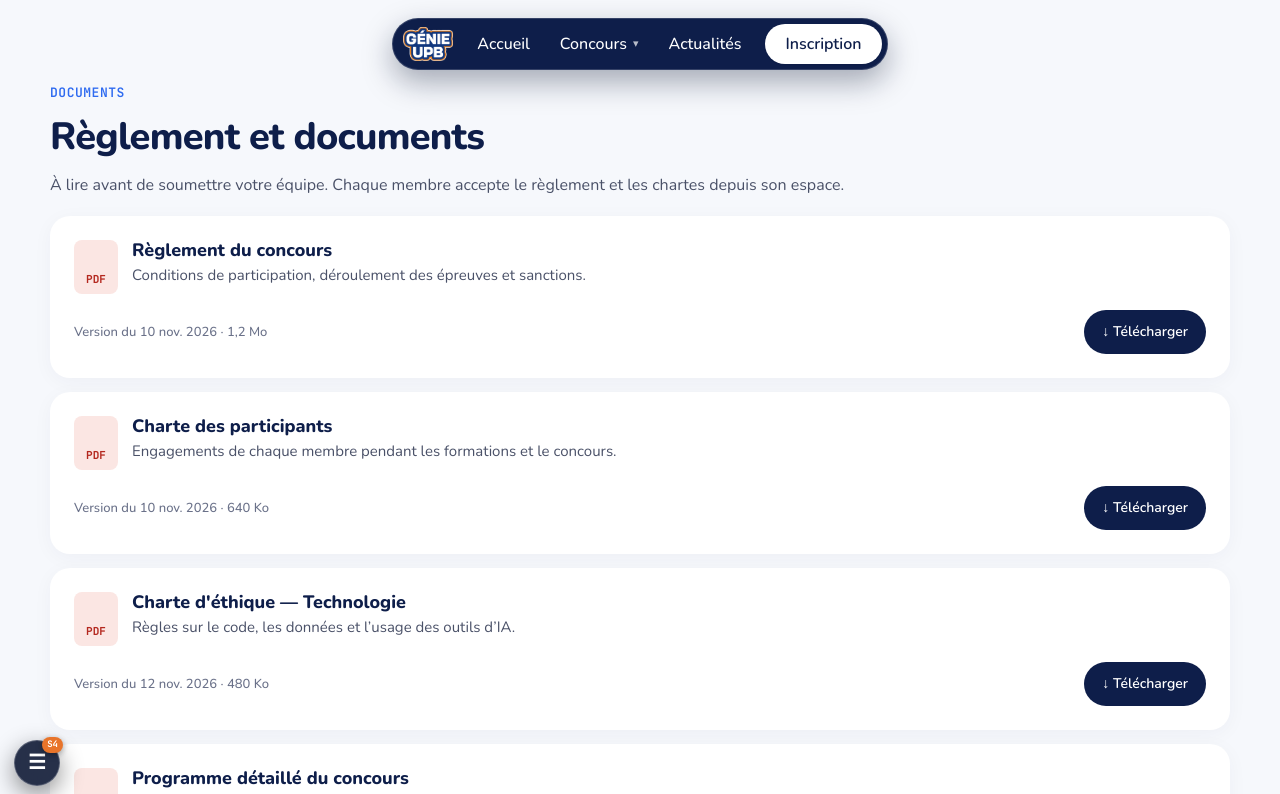
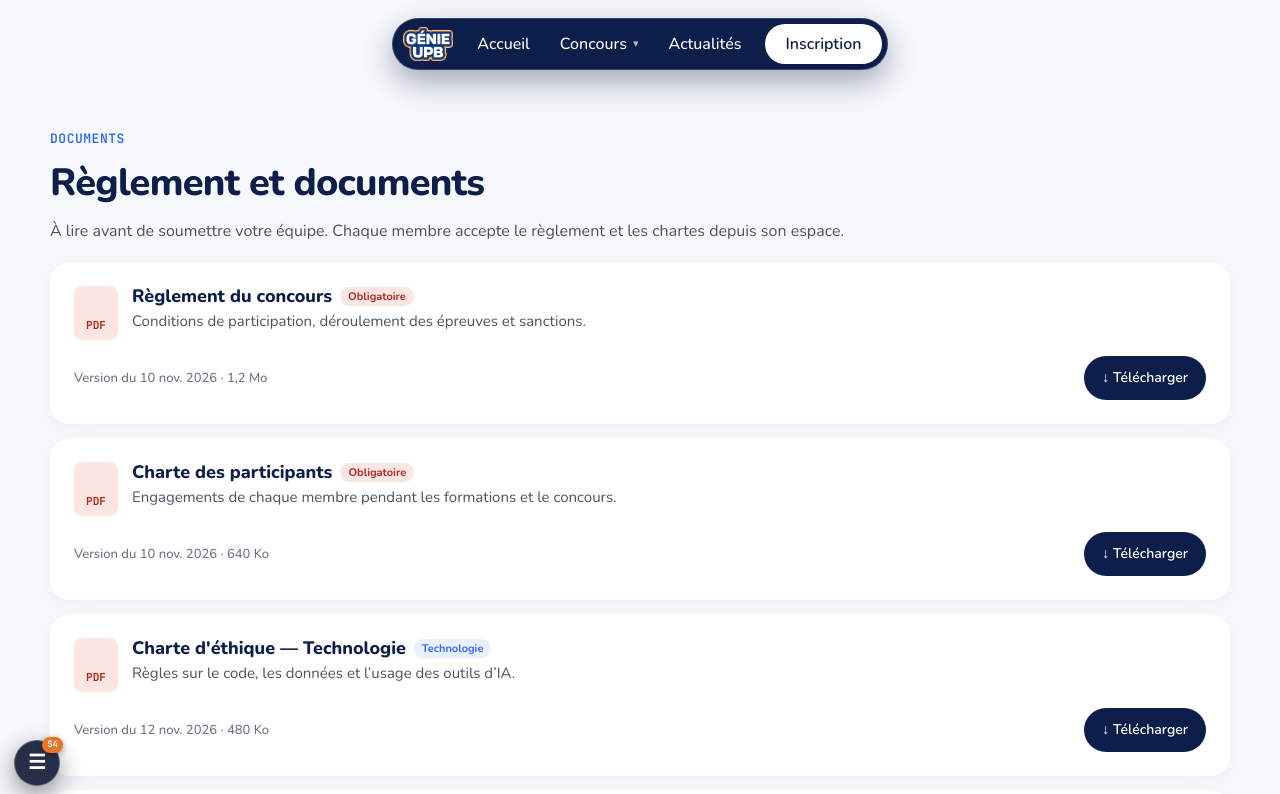
Before and after one commit to G4MA5/Genie_upbv2, a React (Vite) app: page /documents in a window 1280 px wide. Shown: the top 794 px of the page. Built offline with nearby package versions, Linux system fonts and the light colour scheme.

Commit message:
fix(documents): afficher les badges Obligatoire et Technologie et ajuster le degagement navbar desktop a 130px

```diff
--- a/src/pages/publique/Documents.tsx
+++ b/src/pages/publique/Documents.tsx
@@ -43,10 +43,9 @@ export default function Documents() {
         justifyContent: 'center',
         paddingLeft: '18px',
         paddingRight: '18px',
-        paddingTop: '84px',
         paddingBottom: '40px',
       }}
-      className="md:pt-[124px]"
+      className="pt-[84px] md:pt-[130px]"
     >
       <div
         className="w-full max-w-[560px] md:max-w-[1080px] lg:max-w-[1180px] flex flex-col gap-4"
@@ -124,6 +123,7 @@ export default function Documents() {
                       minWidth: 0,
                     }}
                   >
+                    <div style={{ display: 'flex', alignItems: 'center', gap: '8px', flexWrap: 'wrap' }}>
                       <span
                         style={{
                           font: "800 18px/1.2 'Nunito', sans-serif",
@@ -133,6 +133,22 @@ export default function Documents() {
                       >
                         {d.t}
                       </span>
+                      {d.tag && (
+                        <span
+                          style={{
+                            font: "700 11px 'Nunito', sans-serif",
+                            padding: '2px 8px',
+                            borderRadius: '999px',
+                            background: d.tag === 'Obligatoire' ? '#FBE6E3' : '#E8F0FE',
+                            color: d.tag === 'Obligatoire' ? '#B4281F' : '#2F6BF0',
+                            display: 'inline-flex',
+                            alignItems: 'center',
+                          }}
+                        >
+                          {d.tag}
+                        </span>
+                      )}
+                    </div>
                     <span
                       style={{
                         font: "400 15px/1.45 'Nunito', sans-serif",
--- a/src/pages/publique/FAQ.tsx
+++ b/src/pages/publique/FAQ.tsx
@@ -27,10 +27,9 @@ export default function FAQ() {
         justifyContent: 'center',
         paddingLeft: '18px',
         paddingRight: '18px',
-        paddingTop: '84px',
         paddingBottom: '40px',
       }}
-      className="md:pt-[124px]"
+      className="pt-[84px] md:pt-[130px]"
     >
       <div
         className="w-full max-w-[560px] md:max-w-[1080px] lg:max-w-[1180px] flex flex-col gap-4"
```
Lines whose indentation alone changed are shown as unchanged.
